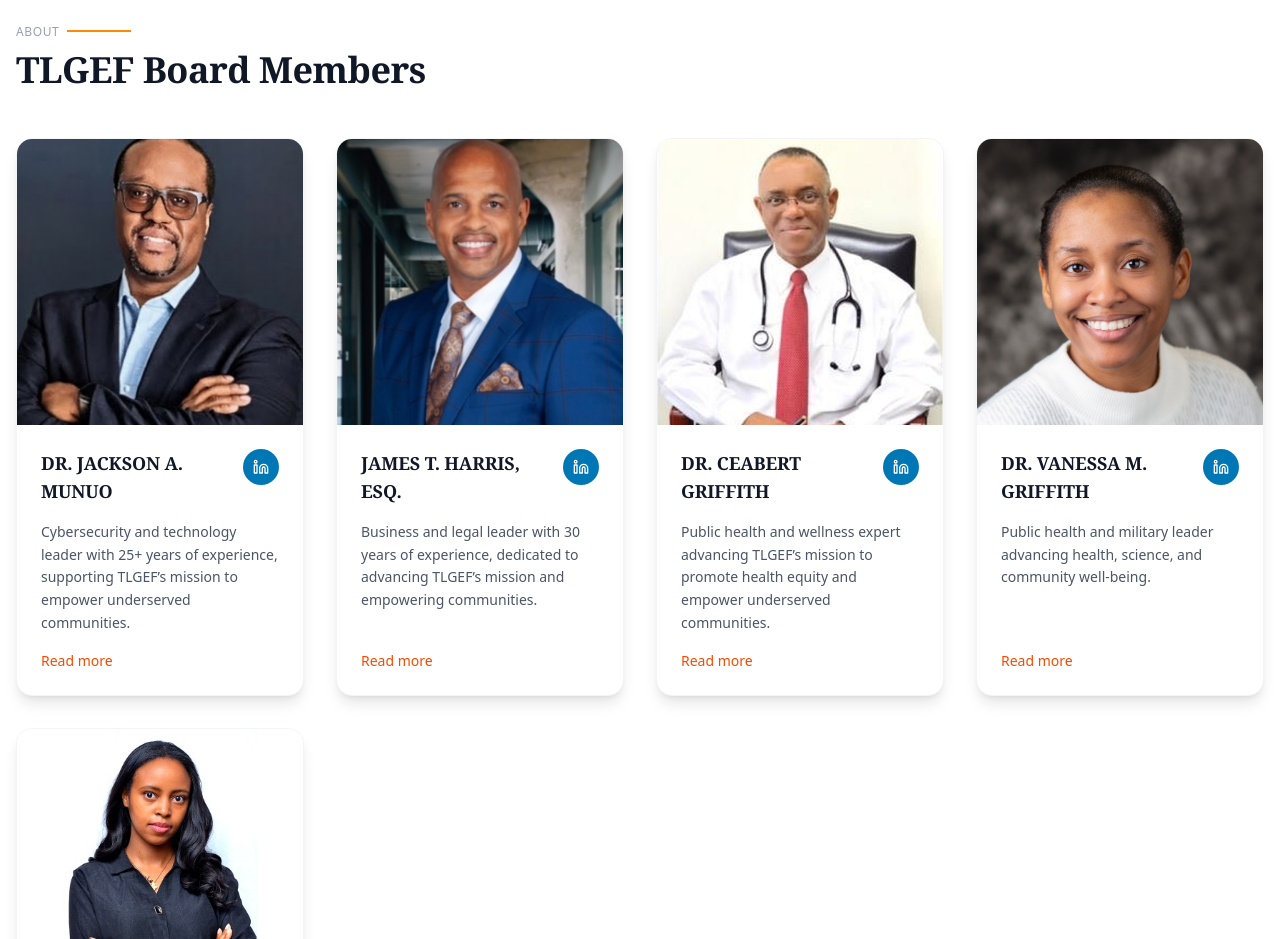
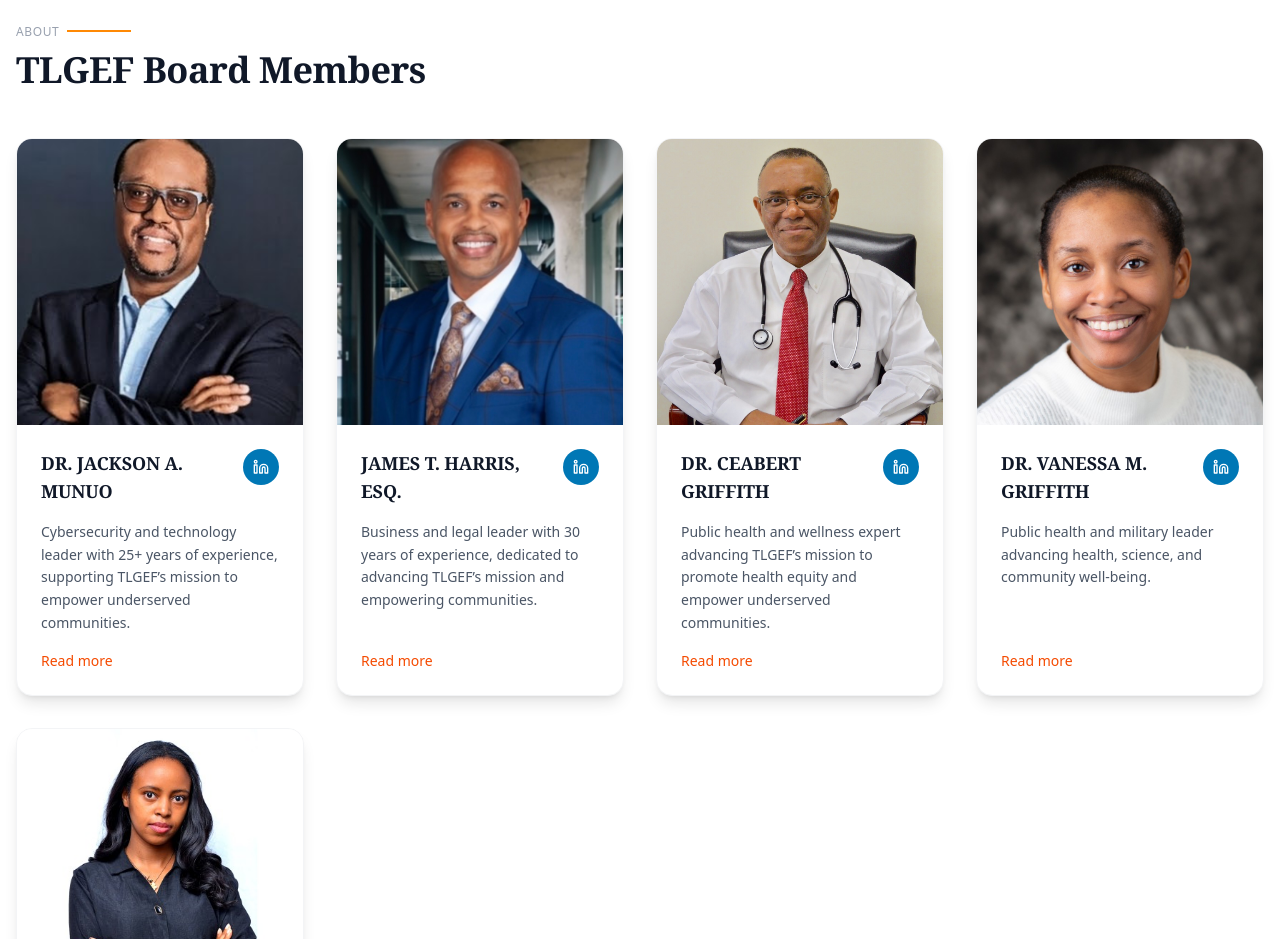
Before and after one commit to sarrr21/my-next-app, a Next.js app: page /about in a window 1280 px wide. Shown: the part 1980-2919 px from the top of the page. Built offline with nearby package versions, Linux system fonts and the light colour scheme.

Commit message:
Implement code changes to enhance functionality and improve performance

```diff
--- a/src/components/team.tsx
+++ b/src/components/team.tsx
@@ -37,7 +37,7 @@ export const teamMembers: TeamMember[] = [
   {
     id: "board-member-5",
     name: "DR. CEABERT GRIFFITH",
-    image: "/images/Bert.png",
+    image: "/images/IMGs.jpg",
     imageAlt: "TLGEF board member",
     linkedin: "https://www.linkedin.com/in/dr-ceabert-j-griffith-1609103b7/",
     summary:
```
Also changed, not shown: public/images/IMGs.jpg (added).
